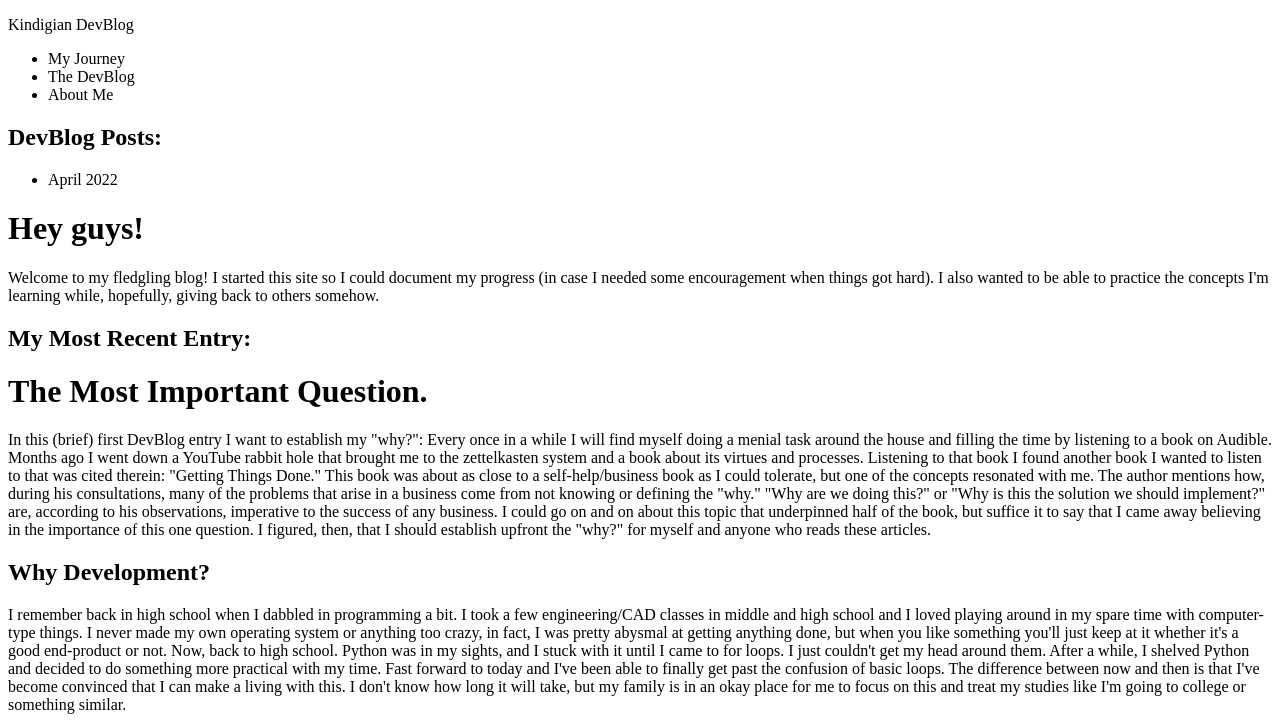
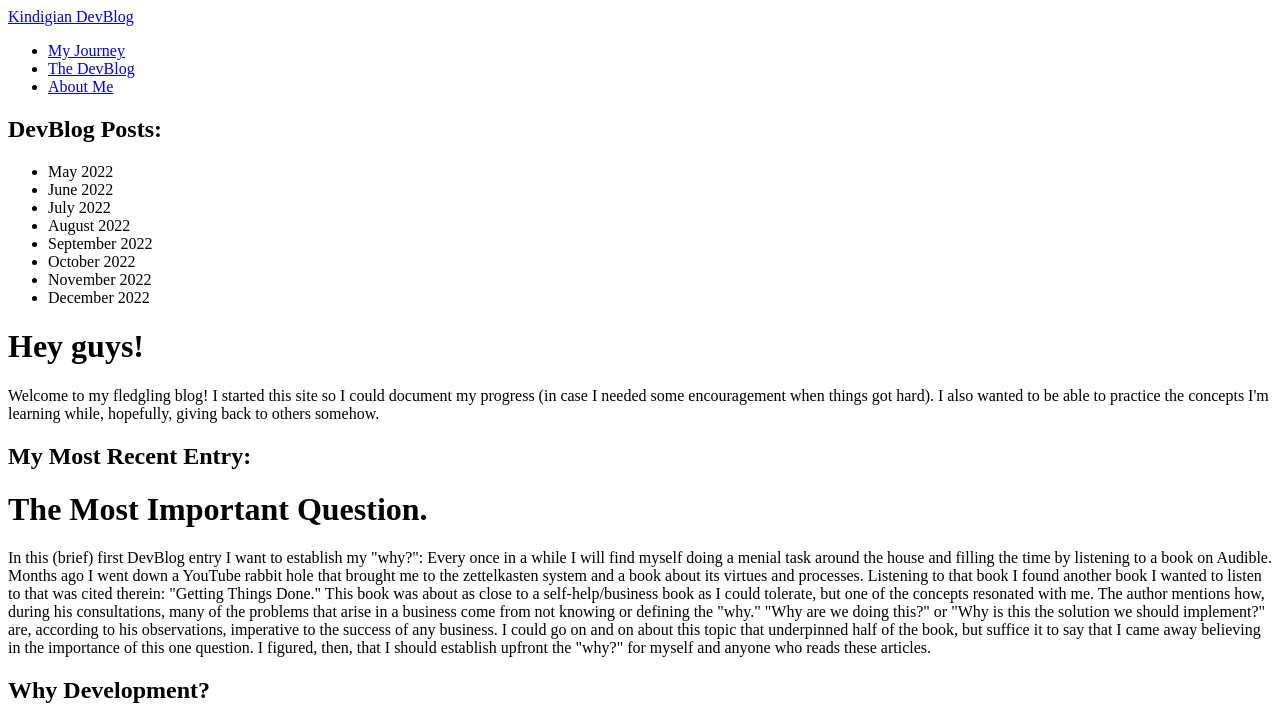
Before and after one commit to Austin-Kindig/developer-journey-blog, a plain HTML site: page index.html in a window 1280 px wide. Shown: the top 721 px of the page. Drawn offline with Linux system fonts and the light colour scheme.

Commit message:
add framework for remainder of site

```diff
--- a/index.html
+++ b/index.html
@@ -8,17 +8,24 @@
 </head>
 <body>
     <div class="header">
-        <p class="logo">Kindigian DevBlog</p>
+        <a class="logo" href="./index.html">Kindigian DevBlog</a>
         <ul>
-            <li><a>My Journey</a></li>
-            <li><a>The DevBlog</a></li>
-            <li><a>About Me</a></li>
+            <li><a href="./pages/roadmap.html">My Journey</a></li>
+            <li><a href="./pages/articles.html">The DevBlog</a></li>
+            <li><a href="./pages/about.html">About Me</a></li>
         </ul>
     </div>
     <div class="sidebar">
         <h2>DevBlog Posts:</h2>
             <ul>
-                <li><a>April 2022</a></li>
+                <li><a>May 2022</a></li>
+                <li><a>June 2022</a></li>
+                <li><a>July 2022</a></li>
+                <li><a>August 2022</a></li>
+                <li><a>September 2022</a></li>
+                <li><a>October 2022</a></li>
+                <li><a>November 2022</a></li>
+                <li><a>December 2022</a></li>
             </ul>
     </div>
     <div class="content">
```
Also changed, not shown: pages/about.html (added), pages/articles.html (added), pages/roadmap.html (added).
